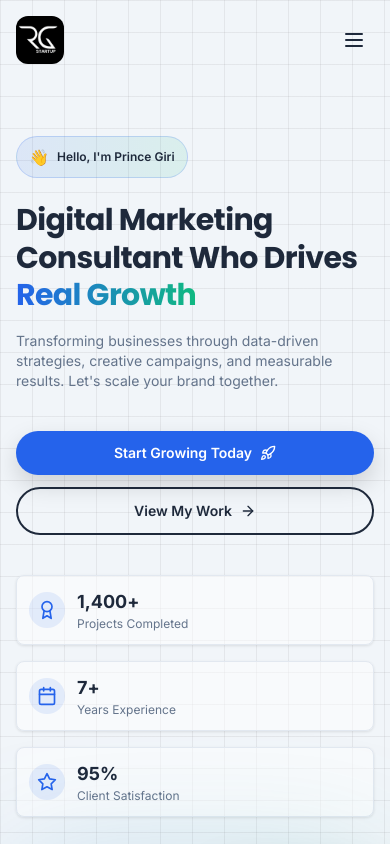
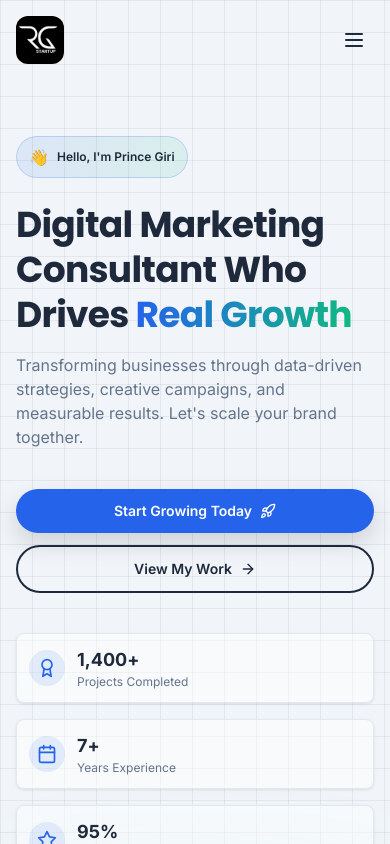
Before and after one commit to rgstartup/Prince-Giri-Personal-Portfolio-Website, a React (Vite) app: page / in a window 390 px wide. Shown: the top 844 px of the page. Built offline with nearby package versions, Linux system fonts and the light colour scheme.

Commit message:
size of text hero

```diff
--- a/src/components/Hero.tsx
+++ b/src/components/Hero.tsx
@@ -29,14 +29,14 @@ export function Hero() {
             </div>
 
             <div className="space-y-4 sm:space-y-6">
-              <h1 className="text-dark leading-tight text-3xl sm:text-4xl md:text-5xl lg:text-6xl">
+              <h1 className="text-dark leading-tight text-4xl sm:text-4xl md:text-5xl lg:text-6xl">
                 Digital Marketing Consultant Who Drives{" "}
                 <span className="text-gradient from-primary to-secondary">
                   Real Growth
                 </span>
               </h1>
 
-              <p className="max-w-xl text-sm sm:text-base text-text-secondary">
+              <p className="max-w-xl text-base sm:text-base text-text-secondary">
                 Transforming businesses through data-driven strategies, creative
                 campaigns, and measurable results. Let's scale your brand
                 together.
```
